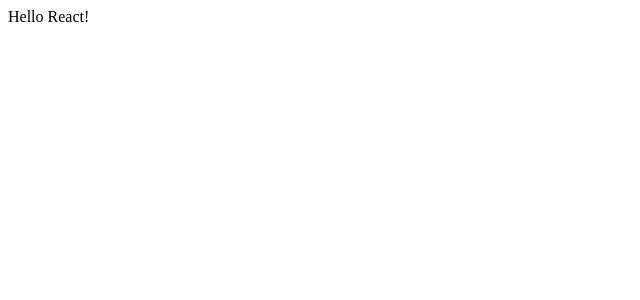
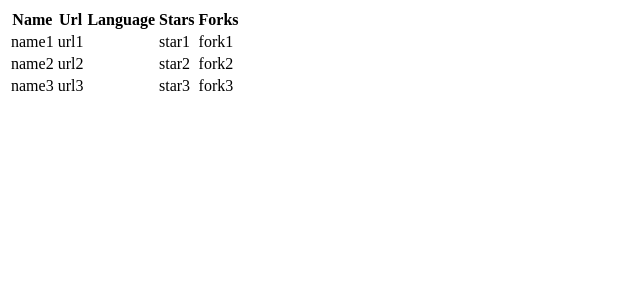
Before and after one commit to jonayet/react-redux-github-integration, a React app: page / in a window 1280 px wide. Shown: the top 300 px of the page, without its empty margins (0-640 px from the left). Built offline with nearby package versions, Linux system fonts and the light colour scheme.

Commit message:
RepositoryTable and RepositoryRow component added with static mock data

```diff
--- /dev/null
+++ b/src/App.jsx
@@ -0,0 +1,47 @@
+/**
+ * Created by jonayet on 8/22/16.
+ */
+import React, {Component} from "react";
+import ReactDom from "react-dom";
+import RepositoryTable from "./RepositoryTable.jsx";
+
+class App extends Component {
+    constructor(props){
+        super(props)
+    }
+
+    render(){
+        return(
+            <div>
+                <RepositoryTable repositories={[
+                    {
+                        name: "name1",
+                        url: "url1",
+                        lang: "lang1",
+                        stars: "star1",
+                        forks: "fork1"
+                    },
+                    {
+                        name: "name2",
+                        url: "url2",
+                        lang: "lang2",
+                        stars: "star2",
+                        forks: "fork2"
+                    },
+                    {
+                        name: "name3",
+                        url: "url3",
+                        lang: "lang3",
+                        stars: "star3",
+                        forks: "fork3"
+                    }
+                ]}/>
+            </div>
+        );
+    }
+}
+
+ReactDom.render(
+    <App/>,
+    document.getElementById("react-view")
+);
--- /dev/null
+++ b/src/RepositoryRow.jsx
@@ -0,0 +1,23 @@
+/**
+ * Created by jonayet on 8/22/16.
+ */
+import React, {Component} from "react";
+
+class RepositoryRow extends Component {
+    constructor(props){
+        super(props);
+    }
+    render(){
+        return(
+            <tr>
+                <td>{this.props.repository.name}</td>
+                <td>{this.props.repository.url}</td>
+                <td>{this.props.repository.language}</td>
+                <td>{this.props.repository.stars}</td>
+                <td>{this.props.repository.forks}</td>
+            </tr>
+        )
+    }
+}
+
+export default RepositoryRow;
--- /dev/null
+++ b/src/RepositoryTable.jsx
@@ -0,0 +1,39 @@
+/**
+ * Created by jonayet on 8/22/16.
+ */
+import React, {Component} from "react";
+import RepositoryRow from "./RepositoryRow.jsx";
+
+class RepositoryTable extends Component {
+    constructor(props){
+        super(props);
+    }
+
+    render(){
+        var rows = [];
+        this.props.repositories.forEach(function(repository) {
+            rows.push(<RepositoryRow key={repository.name} repository={repository}/>);
+        }.bind(this));
+
+        return(
+            <div>
+                <table>
+                    <thead>
+                        <tr>
+                            <th>Name</th>
+                            <th>Url</th>
+                            <th>Language</th>
+                            <th>Stars</th>
+                            <th>Forks</th>
+                        </tr>
+                    </thead>
+                    <tbody>
+                    {rows}
+                    </tbody>
+                </table>
+            </div>
+        )
+    }
+}
+
+export default RepositoryTable;
--- a/src/app.jsx
+++ /dev/null
@@ -1,25 +0,0 @@
-/**
- * Created by jonayet on 8/22/16.
- */
-import React, {Component} from "react";
-import ReactDom from "react-dom";
-
-class App extends Component {
-    constructor(props){
-        super(props)
-    }
-
-    render(){
-        return(
-            <div>
-                Hello React!
-            </div>
-        );
-    }
-
-}
-
-ReactDom.render(
-    <App/>,
-    document.getElementById("react-view")
-);
--- a/src/index.js
+++ b/src/index.js
@@ -1,4 +1,4 @@
 /**
  * Created by jonayet on 8/22/16.
  */
-import "./app.jsx";
+import "./App.jsx";
```
